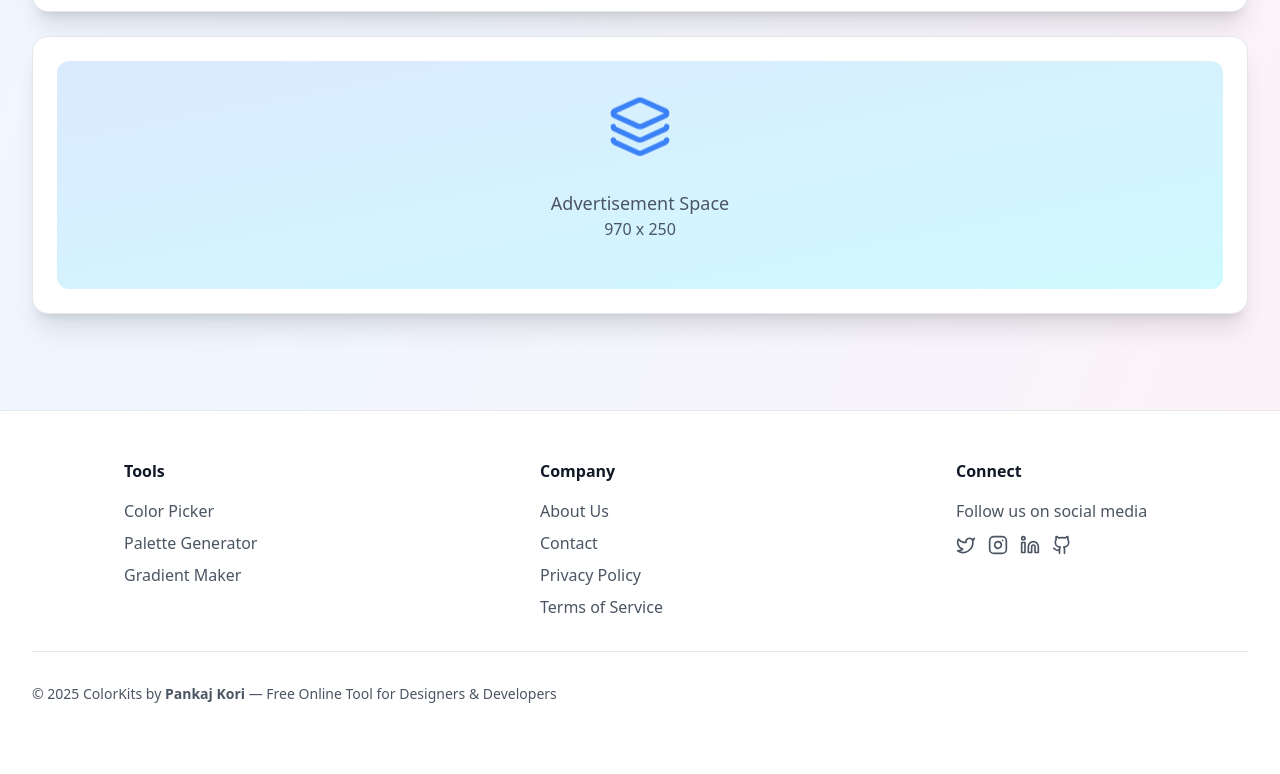
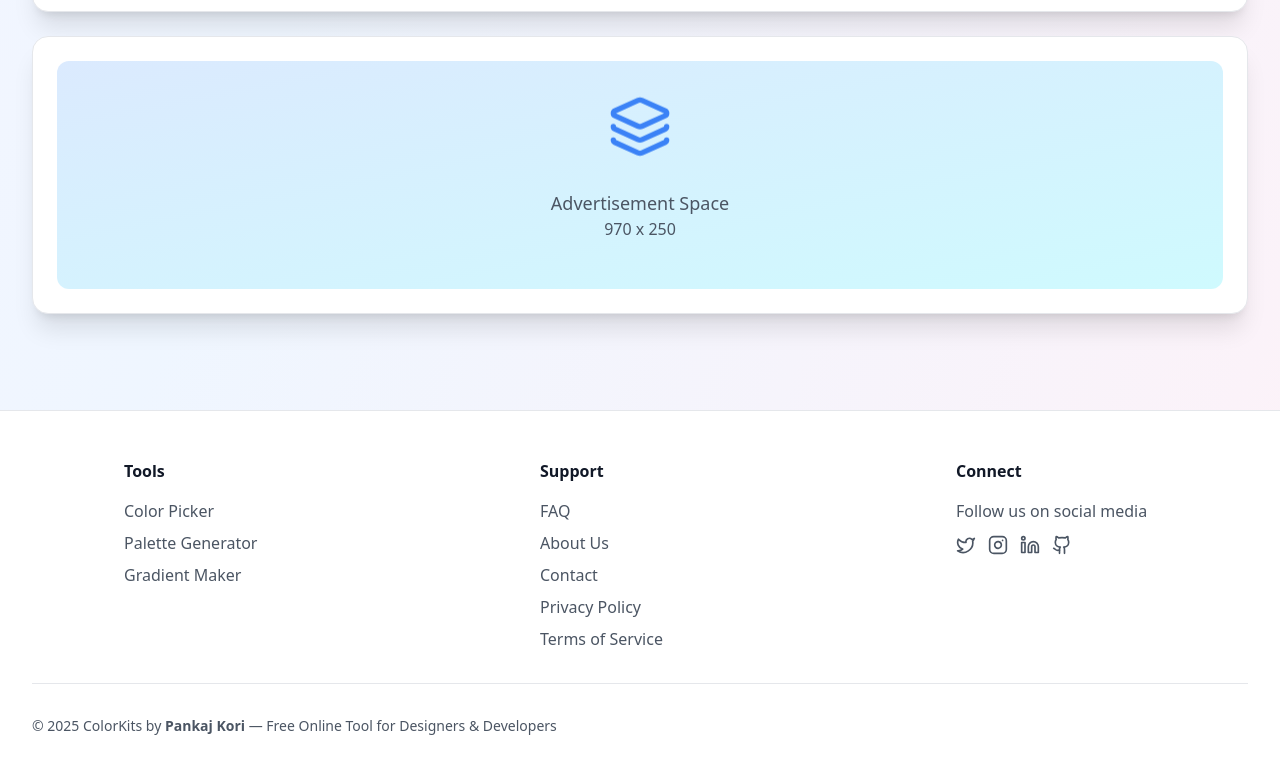
Before and after one commit to pankajkori81/colorkits, a React (Vite) app: page / in a window 1280 px wide. Shown: the part 2755-3529 px from the top of the page. Before the commit the page ends 3507 px from the top, so only its background shows below. Built offline with nearby package versions, Linux system fonts and the light colour scheme.

Commit message:
Change 'Company' heading to 'Support' in Footer

```diff
--- a/src/components/Footer.jsx
+++ b/src/components/Footer.jsx
@@ -22,8 +22,9 @@ const Footer = ({ darkMode }) => {
 
           {/* Company Section */}
           <div className="min-w-[200px]">
-            <h4 className={`font-bold ${textClass} mb-4`}>Company</h4>
+            <h4 className={`font-bold ${textClass} mb-4`}>Support</h4>
             <ul className="space-y-2">
+              <li><Link to="/support/faq" className={`${textSecondaryClass} hover:text-purple-500 transition-all duration-300`}>FAQ</Link></li>
               <li><Link to="/support/about" className={`${textSecondaryClass} hover:text-purple-500 transition-all duration-300`}>About Us</Link></li>
               <li><Link to="/pages/contact" className={`${textSecondaryClass} hover:text-purple-500 transition-all duration-300`}>Contact</Link></li>
               <li><Link to="/support/privacy" className={`${textSecondaryClass} hover:text-purple-500 transition-all duration-300`}>Privacy Policy</Link></li>
```
